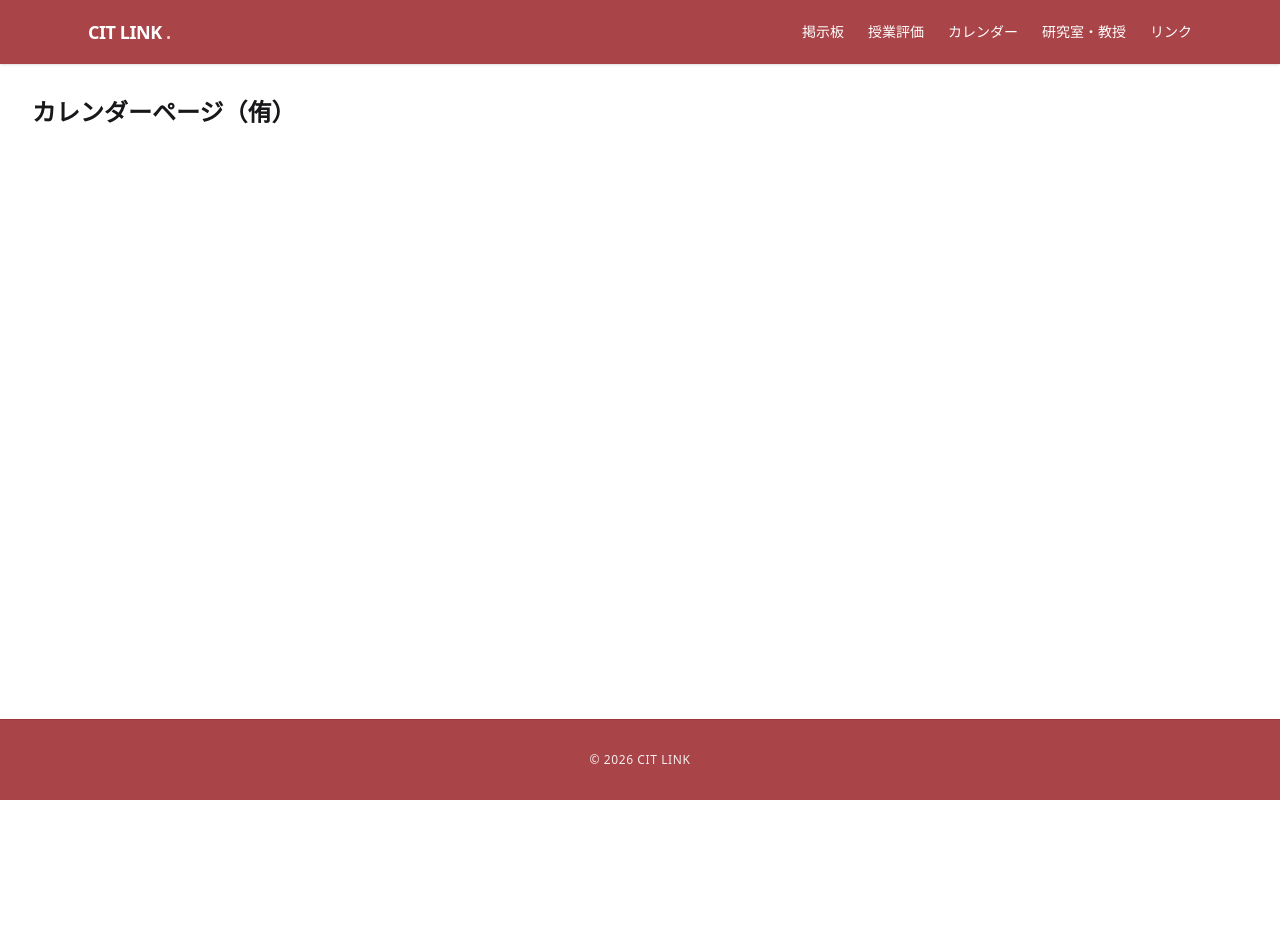
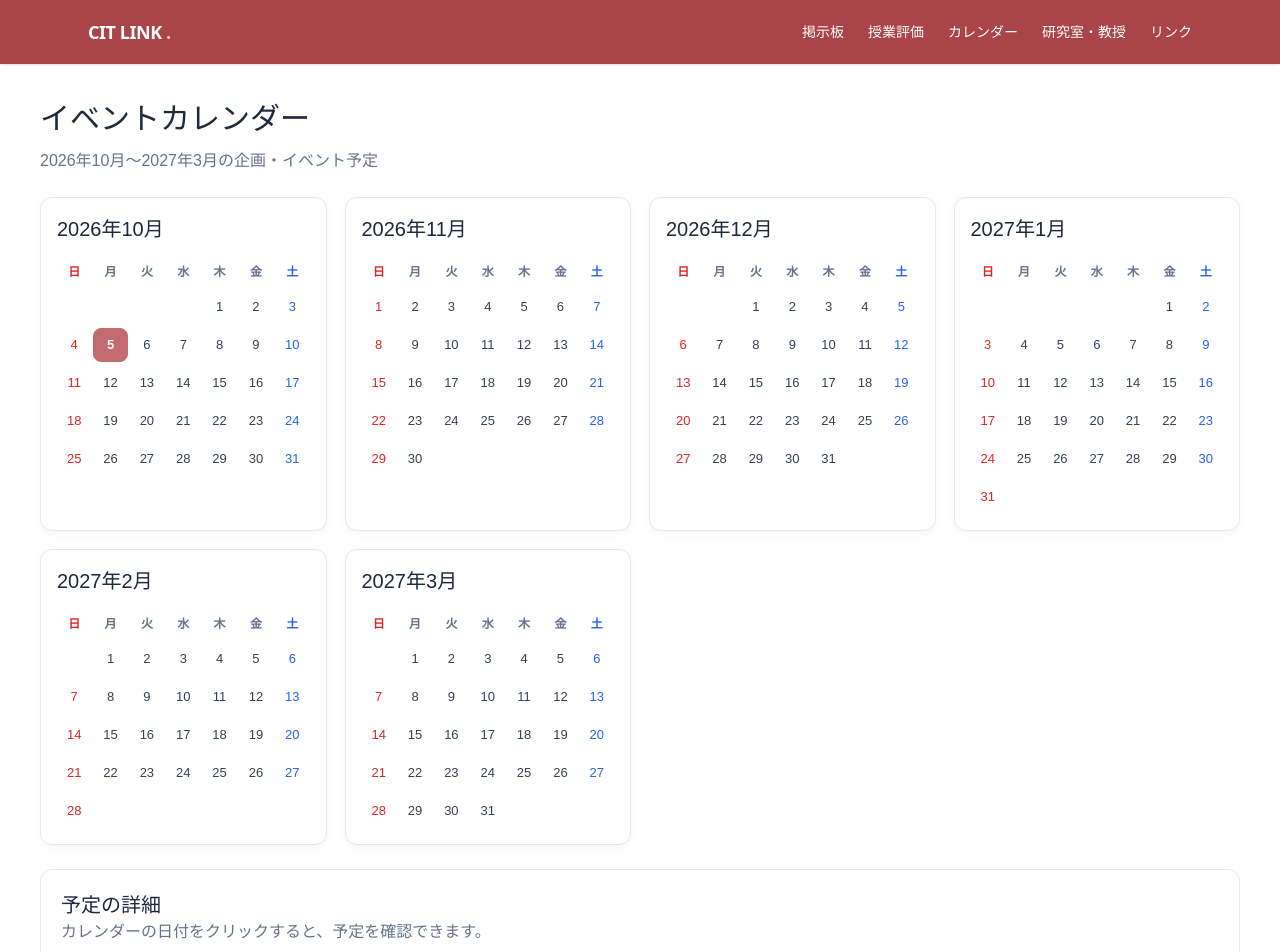
Before and after one commit to nagatakazuki318/cit-link, a Next.js app: page /calendar in a window 1280 px wide. Shown: the top 952 px of the page. Before the commit the page ends 800 px from the top, so only its background shows below. Built offline with nearby package versions, Linux system fonts and the light colour scheme.

Commit message:
カレンダーできたよ

```diff
--- a/src/app/calendar/page.tsx
+++ b/src/app/calendar/page.tsx
@@ -1 +1,249 @@
-export default function CalendarPage() { return <main className='p-8'><h1 className='text-2xl font-bold'>カレンダーページ（侑）</h1></main> }
+
+"use client";
+
+import { useState, type CSSProperties } from "react";
+
+type Event = {
+  date: string;
+  title: string;
+  time: string;
+  place: string;
+  description: string;
+};
+
+// 予定を追加するときは、この部分に書く
+const events: Event[] = [];
+
+const weekdays = ["日", "月", "火", "水", "木", "金", "土"];
+
+export default function CalendarPage() {
+  const [selectedDate, setSelectedDate] = useState<string | null>(null);
+
+  const styles: Record<string, CSSProperties> = {
+    page: {
+  minHeight: "100vh",
+  padding: "32px 20px",
+  background: "#ffffff",
+  color: "#1e293b",
+  fontFamily: "Arial, sans-serif",
+},
+    container: { maxWidth: "1200px", margin: "0 auto" },
+    header: { marginBottom: "24px" },
+    monthGrid: {
+      display: "grid",
+      gridTemplateColumns: "repeat(auto-fit, minmax(240px, 1fr))",
+      gap: "18px",
+    },
+    card: {
+      background: "white",
+      border: "1px solid #e2e8f0",
+      borderRadius: "12px",
+      padding: "16px",
+      boxShadow: "0 2px 8px rgba(0,0,0,0.04)",
+    },
+    daysGrid: {
+      display: "grid",
+      gridTemplateColumns: "repeat(7, minmax(0, 1fr))",
+      gap: "4px 2px",
+      textAlign: "center",
+    },
+    dayButton: {
+      width: "100%",
+      height: "34px",
+      border: "1px solid transparent",
+      borderRadius: "8px",
+      cursor: "pointer",
+      fontSize: "13px",
+    },
+    details: {
+      marginTop: "24px",
+      padding: "20px",
+      borderRadius: "12px",
+      background: "white",
+      border: "1px solid #e2e8f0",
+    },
+  };
+
+  const selectedEvents = events.filter(
+    (event) => event.date === selectedDate
+  );
+
+  // 2026年10月から2027年3月までの6か月
+  const months = Array.from({ length: 6 }, (_, index) => {
+    const date = new Date(2026, 9 + index, 1);
+
+    return {
+      year: date.getFullYear(),
+      month: date.getMonth(),
+      firstDay: date.getDay(),
+      daysInMonth: new Date(
+        date.getFullYear(),
+        date.getMonth() + 1,
+        0
+      ).getDate(),
+    };
+  });
+
+  return (
+    <main style={styles.page}>
+      <div style={styles.container}>
+        <header style={styles.header}>
+          <h1 style={{ fontSize: "30px", margin: "0 0 8px" }}>
+            イベントカレンダー
+          </h1>
+          <p style={{ margin: 0, color: "#64748b" }}>
+            2026年10月〜2027年3月の企画・イベント予定
+          </p>
+        </header>
+
+        <div style={styles.monthGrid}>
+          {months.map(({ year, month, firstDay, daysInMonth }) => (
+            <section key={`${year}-${month}`} style={styles.card}>
+              <h2 style={{ fontSize: "20px", margin: "0 0 14px" }}>
+                {year}年{month + 1}月
+              </h2>
+
+              <div style={styles.daysGrid}>
+                {weekdays.map((weekday, index) => (
+                  <div
+                    key={weekday}
+                    style={{
+                      fontSize: "12px",
+                      padding: "5px 0",
+                      color:
+                        index === 0
+                          ? "#dc2626"
+                          : index === 6
+                            ? "#2563eb"
+                            : "#64748b",
+                      fontWeight: "bold",
+                    }}
+                  >
+                    {weekday}
+                  </div>
+                ))}
+
+                {Array.from({ length: firstDay }, (_, index) => (
+                  <div key={`empty-${index}`} />
+                ))}
+
+                {Array.from({ length: daysInMonth }, (_, index) => {
+                  const day = index + 1;
+
+                  const date = [
+                    year,
+                    String(month + 1).padStart(2, "0"),
+                    String(day).padStart(2, "0"),
+                  ].join("-");
+
+                  const hasEvent = events.some(
+                    (event) => event.date === date
+                  );
+
+                  const isSelected = selectedDate === date;
+
+                  // 今日の日付かどうかを判定
+                  const today = new Date();
+
+                  const isToday =
+                    today.getFullYear() === year &&
+                    today.getMonth() === month &&
+                    today.getDate() === day;
+
+                  const weekday = new Date(year, month, day).getDay();
+
+                  return (
+                    <button
+                      key={day}
+                      type="button"
+                      aria-label={`${year}年${month + 1}月${day}日${hasEvent ? "、予定あり" : ""}${isToday ? "、今日" : ""}`}
+                      onClick={() => setSelectedDate(date)}
+                      style={{
+                        ...styles.dayButton,
+
+                        // 今日または選択した日は青色
+                        background:
+                          isSelected || isToday
+                            ? "#c46b70"
+                            : hasEvent
+                              ? "#dbeafe"
+                              : "transparent",
+
+                        // 青い背景の日は白文字
+                        color:
+                          isSelected || isToday
+                            ? "white"
+                            : weekday === 0
+                              ? "#dc2626"
+                              : weekday === 6
+                                ? "#2563eb"
+                                : "#334155",
+
+                        // 今日の日付には青い枠も付ける
+                        border:
+                          isSelected || isToday
+                            ? "1px solid #c46b70"
+                            : "1px solid transparent",
+
+                        fontWeight:
+                          hasEvent || isSelected || isToday
+                            ? "bold"
+                            : "normal",
+                      }}
+                    >
+                      {day}
+                      {hasEvent && !isSelected && !isToday ? " •" : ""}
+                    </button>
+                  );
+                })}
+              </div>
+            </section>
+          ))}
+        </div>
+
+        <section style={styles.details}>
+          <h2 style={{ fontSize: "20px", marginTop: 0 }}>
+            {selectedDate
+              ? `${selectedDate.replaceAll("-", "/")} の予定`
+              : "予定の詳細"}
+          </h2>
+
+          {!selectedDate && (
+            <p style={{ color: "#64748b" }}>
+              カレンダーの日付をクリックすると、予定を確認できます。
+            </p>
+          )}
+
+          {selectedDate && selectedEvents.length === 0 && (
+            <p style={{ color: "#64748b" }}>
+              この日に予定はありません。
+            </p>
+          )}
+
+          {selectedEvents.map((event, index) => (
+            <div
+              key={`${event.date}-${event.title}-${index}`}
+              style={{
+                padding: "14px 0",
+                borderTop: "1px solid #e2e8f0",
+              }}
+            >
+              <h3 style={{ margin: "0 0 12px", fontSize: "18px" }}>
+                {event.title}
+              </h3>
+              <p>時間：{event.time}</p>
+              <p>場所：{event.place}</p>
+              <p style={{ lineHeight: 1.7 }}>{event.description}</p>
+            </div>
+          ))}
+        </section>
+
+        <p style={{ fontSize: "13px", color: "#64748b", marginTop: "16px" }}>
+          <span style={{ color: "#1d4ed8" }}>■</span> 今日の日付・選択中
+          <span style={{ color: "#dbeafe" }}>■</span> 予定がある日
+          <span style={{ color: "#94a3b8" }}>□</span> 通常の日
+        </p>
+      </div>
+    </main>
+  );
+}
```
